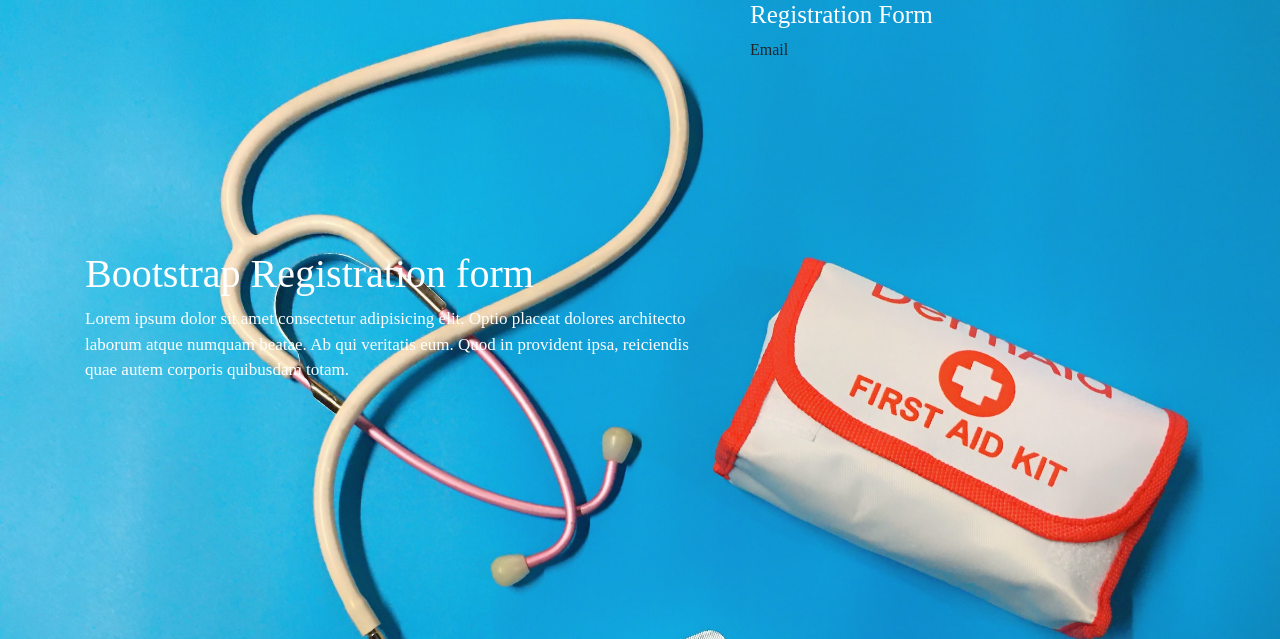
After one commit to Girumberhanu23/Mirkuzhc, a PHP site: page /regBootstrap.html in a window 1280 px wide. The commit adds this page. Shown: the top 639 px of the page. Run offline with PHP 8.4, Linux system fonts and the light colour scheme; a stand-in replaces the project's code that opens the database connection.

Commit message:
Booking Page Redesigned

```diff
--- /dev/null
+++ b/CSS/bookingStyle.css
@@ -0,0 +1,29 @@
+*{
+    margin:0px;
+    padding:0px;
+}
+body{
+    background-image: url(../img/firstAid.jpg);
+    background-size: cover;
+    background-attachment: fixed;
+    font-family:  'Times New Roman', Times, serif;
+}
+h1{
+    font-size: 40px;
+    color: white;
+    margin-top: 250px;
+}
+p{
+    font-size: 17px;
+    color: white;
+}
+h3{
+    font-size: 25px;
+    color: white;
+}
+glyphicon-pencil{
+    font-size: 35px;
+    color: white;
+    float: right;
+    margin-top: 20px;
+}
--- a/CSS/style.css
+++ b/CSS/style.css
@@ -267,6 +267,11 @@ header nav ul .nav-item .active {
   color: #ffcf88;
 }
 ------*/
+/*--------------- Book Appointment -------------- */
+.form-data{
+  background-color: red;
+}
+
 .testimonial {
   margin-top: 15%;
 }
--- a/about.html
+++ b/about.html
@@ -191,7 +191,7 @@
                     <div class="row">
                         <h2 class="text-center"> Values </h2>
                         <div class="col-lg-4 col-md-12 col-sm-12 col-xs-12">
-                            <div class="about-item my-5 py-5" style="height: 600px;">
+                            <div class="about-item my-5 py-5 h-auto">
                                 <h3 class="text-center"><i class="fa fa-pencil"></i></br>Safety</h3>
                                 <hr>
                                 <p>Mirkuz Home Based Health Care Service strives to manage critical aspects of risks to
@@ -203,7 +203,7 @@
                             </div>
                         </div>
                         <div class="col-lg-4 col-md-12 col-sm-12 col-xs-12">
-                            <div class="about-item my-5 py-5" style="height: 600px;">
+                            <div class="about-item my-5 py-5 h-auto">
                                 <h3 class="text-center"><i class="fa fa-pencil"></i></br>Community</h3>
                                 <hr>
                                 <p>We are determined to have strong, mutually beneficial relationships with our
@@ -216,7 +216,7 @@
                             </div>
                         </div>
                         <div class="col-lg-4 col-md-12 col-sm-12 col-xs-12">
-                            <div class="about-item my-5 py-5" style="height: 600px;">
+                            <div class="about-item my-5 py-5 h-auto">
                                 <h3 class="text-center"><i class="fa fa-pencil"></i></br>Integrity and Ethics</h3>
                                 <hr>
                                 <p>We are honest, accountable, transparent and responsible in our approach. We embrace
--- /dev/null
+++ b/regBootstrap.html
@@ -0,0 +1,36 @@
+<!DOCTYPE html>
+<html lang="en">
+<head>
+    <meta charset="UTF-8">
+    <meta http-equiv="X-UA-Compatible" content="IE=edge">
+    <meta name="viewport" content="width=device-width, initial-scale=1.0">
+    <title>Bootstrap Registration form</title>
+    <link rel="stylesheet" href="assets/css/bootstrap.css">
+    <link rel="stylesheet" href="assets/js/bootstrap.js">
+    <link rel="stylesheet" href="css/bookingStyle.css">
+</head>
+<body>
+    <div class="container">
+        <div class="row">
+            <div class="col-md-7">
+                <h1 class="text-left">Bootstrap Registration form</h1>
+                <p class="text-left">Lorem ipsum dolor sit amet consectetur adipisicing elit. Optio placeat dolores architecto laborum atque numquam beatae. Ab qui veritatis eum. Quod in provident ipsa, reiciendis quae autem corporis quibusdam totam.</p>
+            </div>
+            <div class="col-md-5">
+                <div class="row">
+                    <div class="col-md-6">
+                        <h3 class="text-left">Registration Form</h3>
+                    </div>
+                    <div class="col-md-6">
+                        <span class="glyphicon glyphicon-pencil"></span>
+                    </div>
+                </div>
+
+                <div class="row">
+                    <label for="" class="label col-md-2 control-label">Email</label>
+                </div>
+            </div>
+        </div>
+    </div>
+</body>
+</html>
--- a/register.php
+++ b/register.php
@@ -151,7 +151,7 @@ $conn = null;
                                 <div class="">
                                         <input type="submit" value="Create New Account" name="submit" class="col-12 btn btn-primary btn-block mb-4">
                                 </div>
-                                <p class="text-center"> Already have account?<a href="login.html" class="text-primary">
+                                <p class="text-center"> Already have account?<a href="login.php" class="text-primary">
                                         Sign in</a></p>
                             </form>
                         </div>
```
Also changed, not shown: admin/admin.php (added, +19 -0 lines), admin/create_db.php (added, +15 -0 lines), admin/create_table.php (added, +15 -0 lines), book.php (+14 -13 lines), index.php (+24 -19 lines), img/firstAid.jpg (added).
